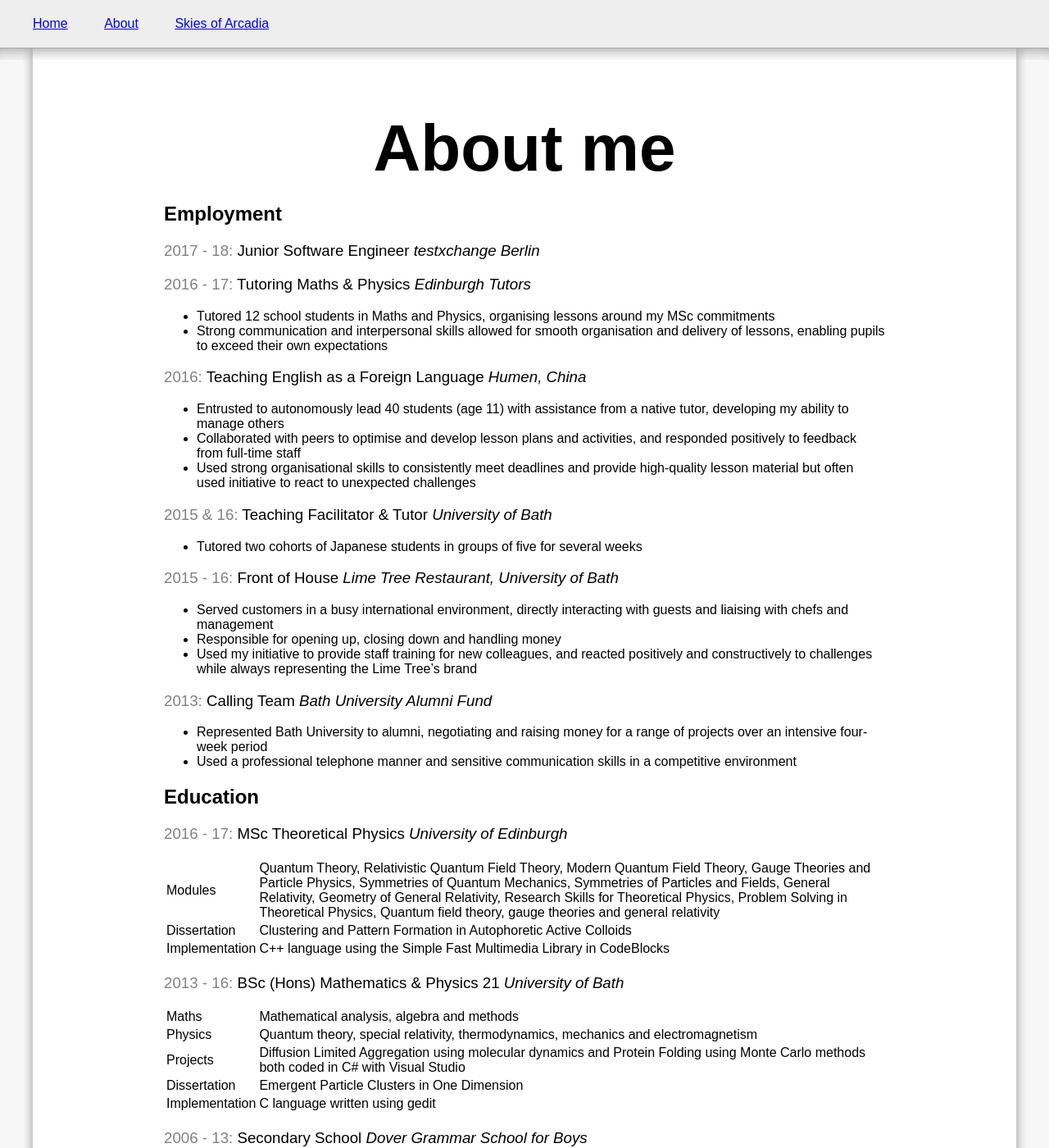
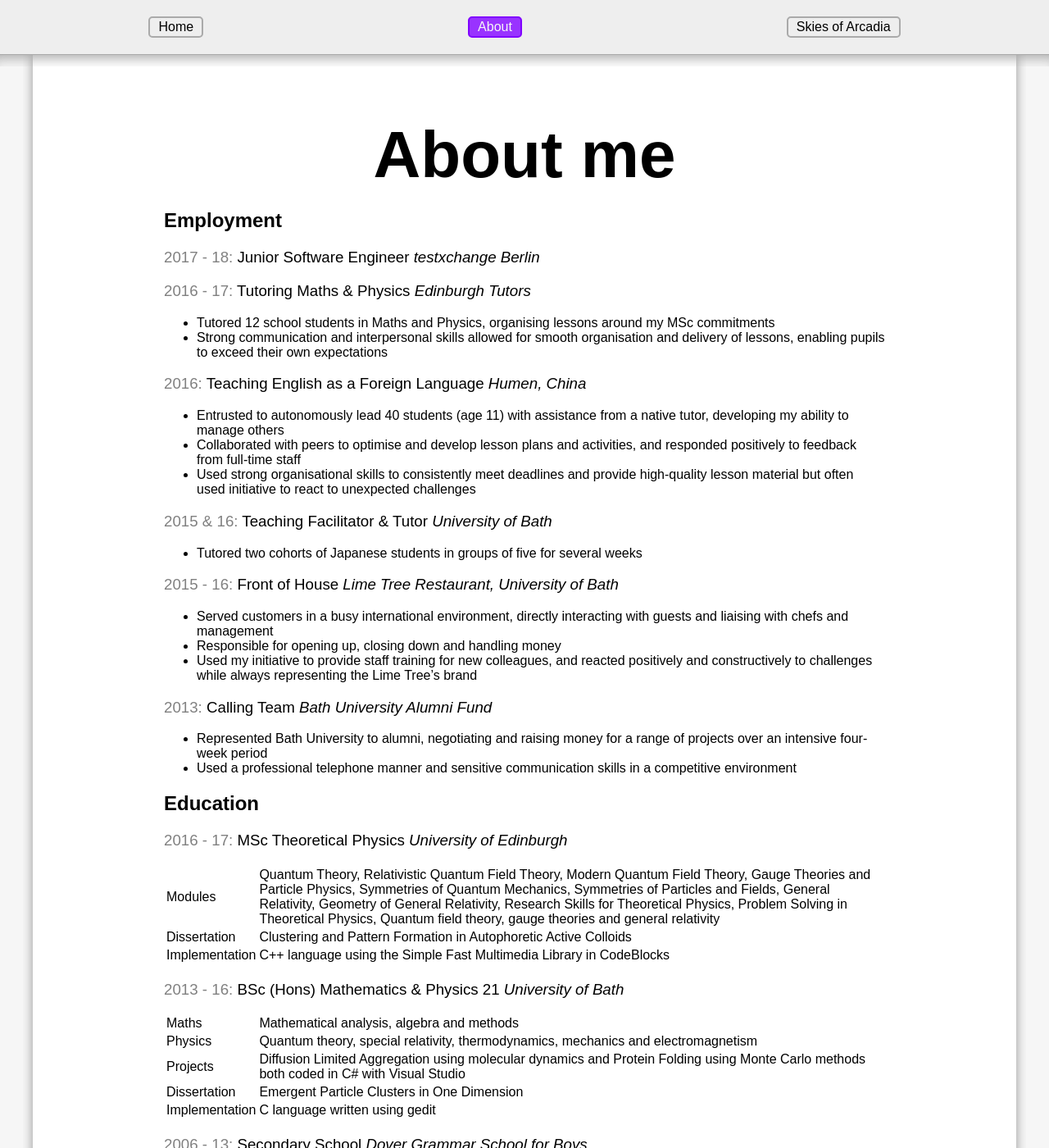
Before and after one commit to dansebcar/dansebcar.github.io, a Jekyll site: the page built from about/index.md, in a window 1280 px wide and 1400 px high. Shown: the whole window at 82% size. Built offline with Jekyll 4.4.1, drawn with Linux system fonts in a browser that asks for light colours; some web fonts are replaced.

Commit message:
Refactor nav and update styles, move data to yaml

```diff
--- /dev/null
+++ b/_data/nav.yaml
@@ -0,0 +1,6 @@
+- name: Home
+  href: /
+- name: About
+  href: /about/
+- name: Skies of Arcadia
+  href: /skies-of-arcadia/
--- a/_includes/nav.html
+++ b/_includes/nav.html
@@ -1,14 +1,9 @@
 <nav class="nav">
-  <a
-    class="nav__link"
-    href="/"
-  >Home</a>
-  <a
-    class="nav__link"
-    href="/about"
-  >About</a>
-  <a
-    class="nav__link"
-    href="/skies-of-arcadia/"
-  >Skies of Arcadia</a>
+  {% for link in site.data.nav %}
+    <a
+      class="nav__link"
+      href="{{ link.href }}"
+      {% if page.url == link.href %}data-active{% endif %}
+    >{{ link.name }}</a>
+  {% endfor %}
 </nav>
--- a/_sass/_hero.scss
+++ b/_sass/_hero.scss
@@ -1,5 +1,3 @@
-$light: color-1(80%);
-
 .hero {
   grid-area: hero;
   display: flex;
@@ -7,7 +5,7 @@ $light: color-1(80%);
   align-items: center;
   height: 15em;
 
-  background: linear-gradient(300deg, $light, color-1(), $light);
+  background: linear-gradient(300deg, $color-1, $color-3, $color-1);
 
   &__title {
     color: white;
--- a/_sass/_nav.scss
+++ b/_sass/_nav.scss
@@ -4,15 +4,31 @@
   @include shadow-b();
 
   grid-area: nav;
-  padding: 20px;
   position: sticky;
   top: 0;
   z-index: 10;
+
+  display: flex;
+  padding: 20px;
+  justify-content: space-around;
+  align-items: center;
 
   background-color: $gray-2;
   border-bottom: 1px solid $gray-3;
 
   &__link {
-    margin: 5px 20px;
+    padding: 2px 10px;
+
+    text-decoration: none;
+    color: black;
+    background-color: $gray-2;
+    border: 2px solid $gray-3;
+    border-radius: 5px;
+
+    &[data-active] {
+      color: $gray-1;
+      background-color: $color-2;
+      border-color: $color-3;
+    }
   }
 }
--- a/_sass/_vars.scss
+++ b/_sass/_vars.scss
@@ -7,6 +7,10 @@ $gray-1: #f6f6f6;
 $gray-2: #eee;
 $gray-3: #aaa;
 
-@function color-1($lightness: 50%) {
+@function get-color($lightness: 50%) {
   @return hsl(270, 100%, $lightness);
 }
+
+$color-1: get-color(80%);
+$color-2: get-color(60%);
+$color-3: get-color();
```
Also changed, not shown: about/index.md (renamed from about.md).
